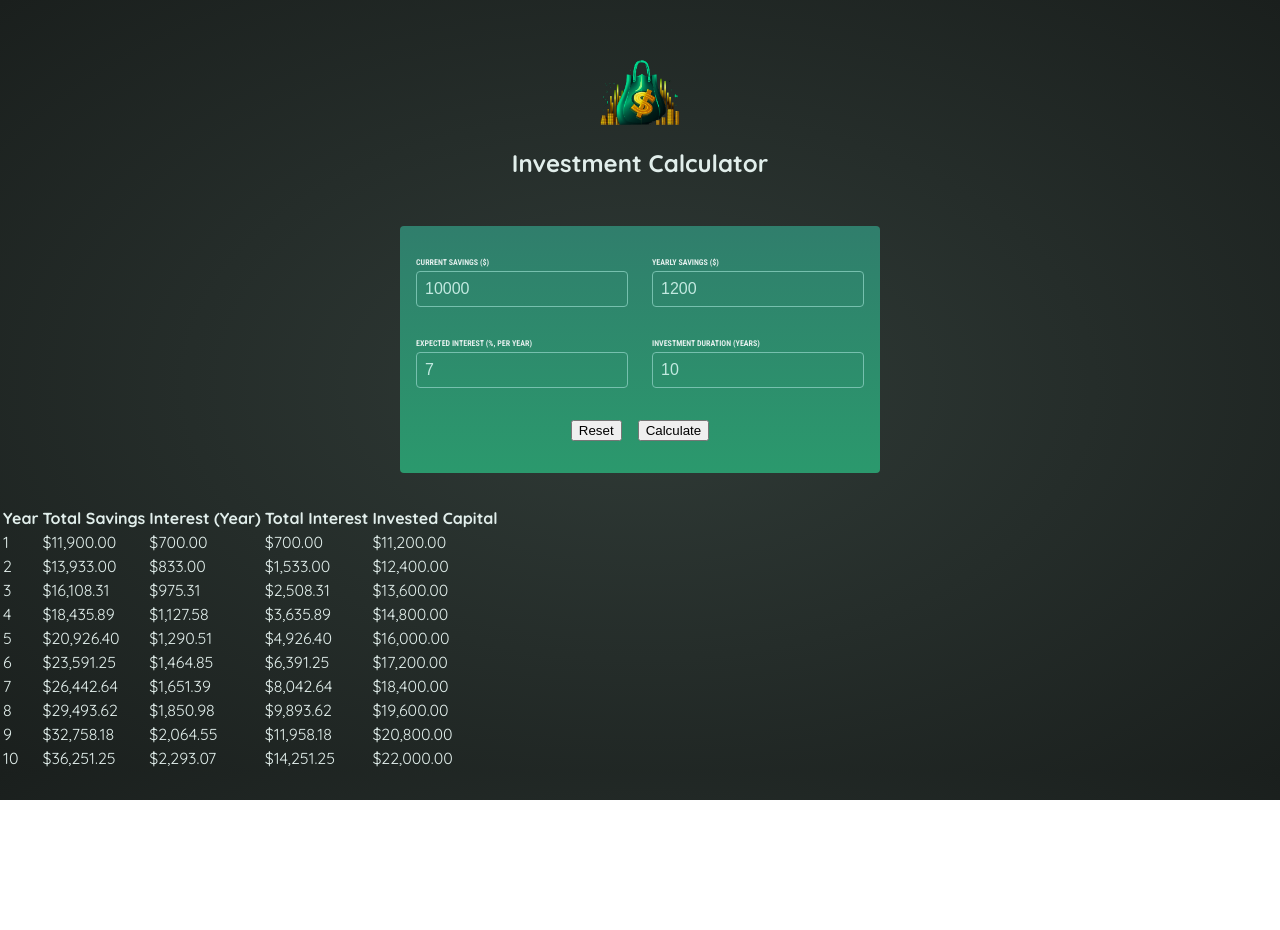
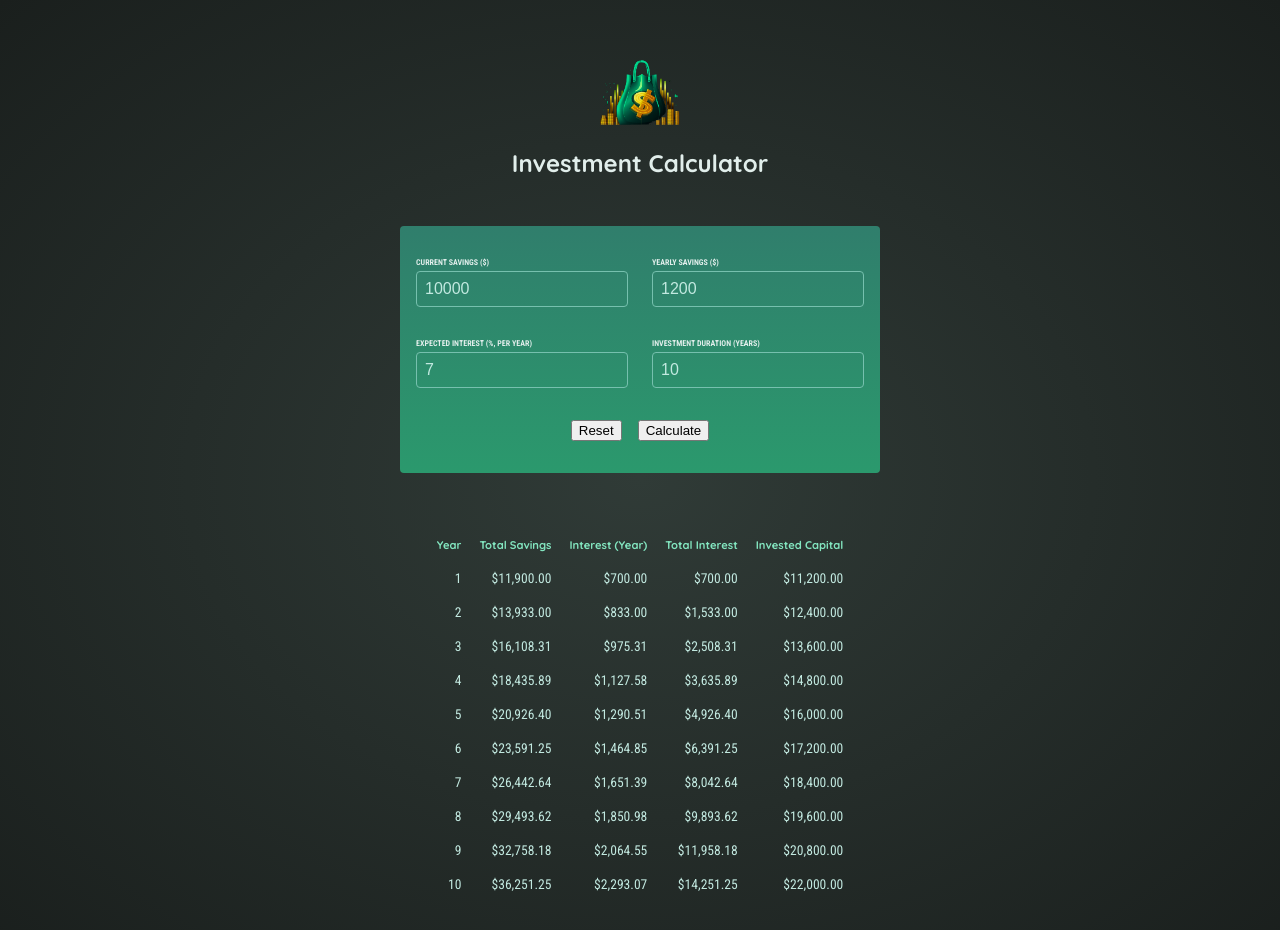
Before and after one commit to codesgoodman/Investment-calculator, a React (Create React App) app: page / in a window 1280 px wide. Both pictures are taken after a click on the button "Calculate". Shown: the top 930 px of the page. Before the commit the page ends 800 px from the top, so only its background shows below. Built offline with nearby package versions, Linux system fonts and the light colour scheme.

Commit message:
separate ResultsTable css into a separate module

```diff
--- a/src/components/ResultsTable/ResultsTable.js
+++ b/src/components/ResultsTable/ResultsTable.js
@@ -1,4 +1,5 @@
 import React from "react";
+import classes from "./ResultsTable.module.css";
 const formatter = new Intl.NumberFormat("en-US", {
   style: "currency",
   currency: "USD",
@@ -10,7 +11,7 @@ const formatter = new Intl.NumberFormat("en-US", {
 
 function ResultsTable(props) {
   return (
-    <table className="result">
+    <table className={classes.result}>
       <thead>
         <tr>
           <th>Year</th>
--- a/src/components/ResultsTable/ResultsTable.module.css
+++ b/src/components/ResultsTable/ResultsTable.module.css
@@ -0,0 +1,19 @@
+.result {
+  max-width: 50rem;
+  margin: 2rem auto;
+  padding: 1rem;
+  table-layout: fixed;
+  border-spacing: 1rem;
+  text-align: right;
+}
+
+.result thead {
+  font-size: 0.7rem;
+  color: #83e6c0;
+}
+
+.result tbody {
+  font-family: "Roboto Condensed", sans-serif;
+  font-size: 0.85rem;
+  color: #c2e9e0;
+}
```
